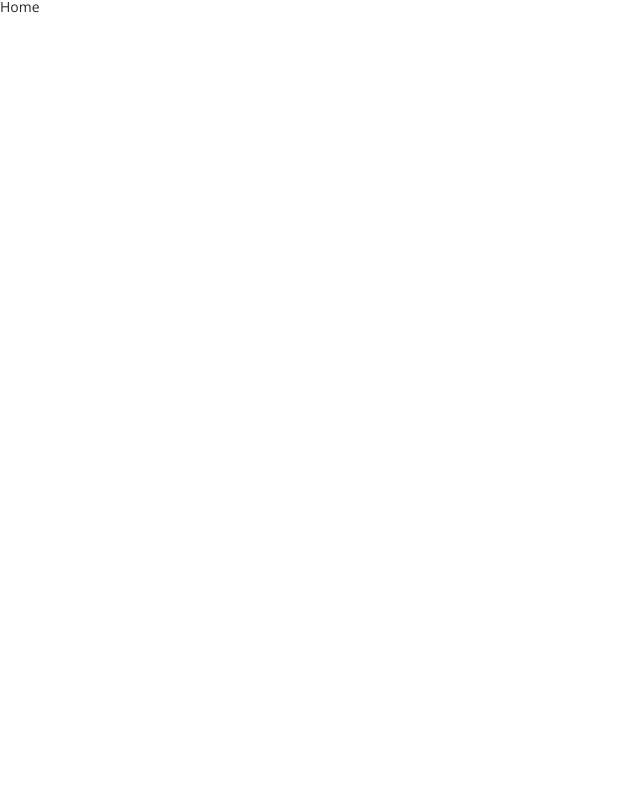
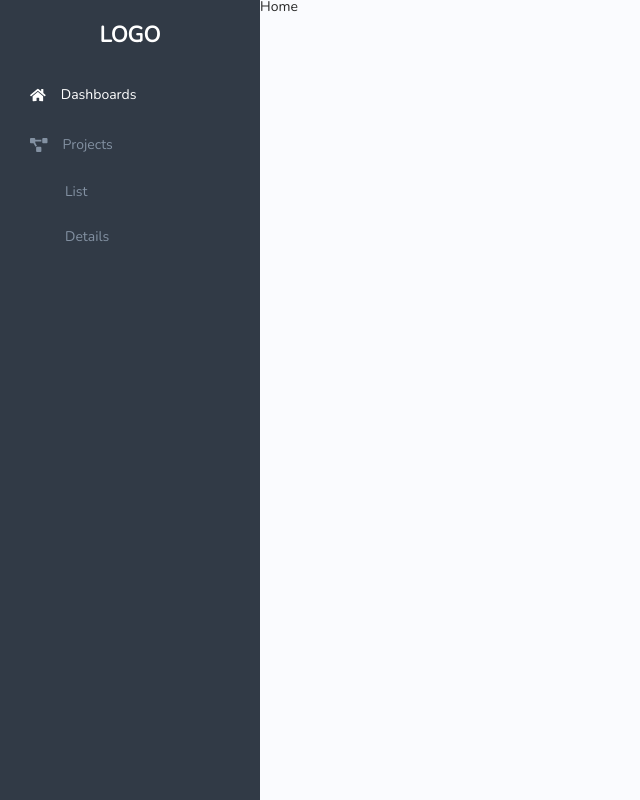
Before and after one commit to seung-juv/dashboard-react, a React (Create React App) app: page / in a window 1280 px wide. Shown: the whole page, without its empty margins (0-640 px from the left). Built offline with nearby package versions, Linux system fonts and the light colour scheme.

Commit message:
Getting GlobalNavigationBar

```diff
--- a/package.json
+++ b/package.json
@@ -3,6 +3,9 @@
   "version": "0.1.0",
   "private": true,
   "dependencies": {
+    "@fortawesome/fontawesome-svg-core": "^1.2.30",
+    "@fortawesome/free-solid-svg-icons": "^5.14.0",
+    "@fortawesome/react-fontawesome": "^0.1.11",
     "@testing-library/jest-dom": "^4.2.4",
     "@testing-library/react": "^9.3.2",
     "@testing-library/user-event": "^7.1.2",
--- a/public/index.html
+++ b/public/index.html
@@ -1,14 +1,13 @@
 <!DOCTYPE html>
 <html lang="en">
+
 <head>
   <meta charset="utf-8" />
   <link rel="icon" href="%PUBLIC_URL%/favicon.ico" />
   <meta name="viewport" content="width=device-width, initial-scale=1" />
   <meta name="theme-color" content="#000000" />
-    <meta
-      name="description"
-      content="Web site created using create-react-app"
-    />
+  <meta name="description" content="Web site created using create-react-app" />
+  <link rel="stylesheet" type="text/css" href="https://fonts.googleapis.com/css?family=Nunito" />
   <link rel="apple-touch-icon" href="%PUBLIC_URL%/logo192.png" />
   <!--
       manifest.json provides metadata used when your web app is installed on a
@@ -26,6 +25,7 @@
     -->
   <title>React App</title>
 </head>
+
 <body>
   <noscript>You need to enable JavaScript to run this app.</noscript>
   <div id="root"></div>
@@ -40,4 +40,5 @@
       To create a production bundle, use `npm run build` or `yarn build`.
     -->
 </body>
+
 </html>
--- a/src/components/App.js
+++ b/src/components/App.js
@@ -1,16 +1,31 @@
 import React from "react";
 import { HashRouter as Router, Route } from "react-router-dom";
 import Home from "../routes/Home";
-import { ThemeProvider } from "styled-components";
+import styled, { ThemeProvider } from "styled-components";
 import Theme from "../styles/Theme";
 import GlobalStyles from "../styles/GlobalStyles";
+import GlobalNavigationBar from "./GlobalNavigationBar";
+
+const Wrapper = styled.div`
+  min-width: 100vw;
+  min-height: 100vh;
+  position: relative;
+  display: flex;
+`;
+
+const Container = styled.div`flex: 1;`;
 
 const App = () => {
   return (
     <ThemeProvider theme={Theme}>
       <GlobalStyles />
       <Router>
-        <Route path="/" exact component={Home} />
+        <Wrapper>
+          <GlobalNavigationBar />
+          <Container>
+            <Route path="/" exact component={Home} />
+          </Container>
+        </Wrapper>
       </Router>
     </ThemeProvider>
   );
--- /dev/null
+++ b/src/components/GlobalNavigationBar.js
@@ -0,0 +1,57 @@
+import React from "react";
+import styled from "styled-components";
+import GlobalNavigationButton from "./GlobalNavigationButton";
+import { faHome, faProjectDiagram } from "@fortawesome/free-solid-svg-icons";
+import { Link } from "react-router-dom";
+
+const Wrapper = styled.nav`
+  width: 100%;
+  max-width: 260px;
+  display: flex;
+  flex-flow: column nowrap;
+  background-color: ${props => props.theme.mainColor};
+`;
+
+const Logo = styled.h1`
+  width: 100%;
+  height: 70px;
+  font-size: 22px;
+  display: flex;
+  color: ${props => props.theme.whiteColor};
+  font-weight: bold;
+  justify-content: center;
+  align-items: center;
+  cursor: pointer;
+`;
+
+const MenuContainer = styled.div`
+  flex: 1;
+  flex-flow: column nowrap;
+  overflow-y: scroll;
+`;
+
+export default () => {
+  return (
+    <Wrapper>
+      <Logo>
+        <Link to="/">LOGO</Link>
+      </Logo>
+      <MenuContainer>
+        <GlobalNavigationButton ItemProps={{ name: "Dashboards", url: "/", icon: faHome }} />
+        <GlobalNavigationButton
+          ItemProps={{ name: "Projects", icon: faProjectDiagram }}
+          SubItemProps={[
+            {
+              name: "List",
+              url: "/projects/list"
+            },
+            {
+              name: "Details",
+              url: "/projects/details"
+            }
+          ]}
+        />
+      </MenuContainer>
+    </Wrapper>
+  );
+};
--- /dev/null
+++ b/src/components/GlobalNavigationButton.js
@@ -0,0 +1,81 @@
+import React from "react";
+import styled from "styled-components";
+import { Link, useLocation } from "react-router-dom";
+import { FontAwesomeIcon } from "@fortawesome/react-fontawesome";
+
+const EFontAwesomeIcon = styled(FontAwesomeIcon)`
+  width: 20px;
+  height: 20px;
+  margin-right: 15px;
+  transition: .25s color ease;
+`;
+
+const ItemContainer = styled.div`
+  display: flex;
+  width: 100%;
+  flex-flow: column nowrap;
+
+  a {
+    display: flex;
+    align-items: center;
+    width: 100%;
+    font-weight: 400;
+    color: ${props => props.theme.darkGreyColor};
+    ${EFontAwesomeIcon} {
+      color: ${props => props.theme.darkGreyColor};
+    }
+    &:hover {
+      color: ${props => props.theme.lightGreyColor};
+      ${EFontAwesomeIcon} {
+        color: ${props => props.theme.lightGreyColor};
+      }
+    }
+    &.active {
+      color: ${props => props.theme.whiteColor};
+      ${EFontAwesomeIcon} {
+        color: ${props => props.theme.whiteColor};
+      }
+    }
+  }
+`;
+
+const Item = styled(Link)`padding: 15px 30px;`;
+
+const ItemText = styled.span`transition: .25s color ease;`;
+
+const SubItemContainer = styled.div``;
+
+const SubItem = styled(Link)`padding: 15px 30px 16px 65px;`;
+
+const SubItemText = styled.span`transition: .25s color ease;`;
+
+const GlobalNavigationButton = ({ ItemProps: { name, icon, url }, SubItemProps }) => {
+  const { pathname } = useLocation();
+  return (
+    <ItemContainer>
+      <Item to={url ? url : ""} className={url !== undefined && pathname === url ? "active" : null}>
+        <EFontAwesomeIcon icon={icon} />
+        <ItemText>
+          {name}
+        </ItemText>
+      </Item>
+
+      {SubItemProps &&
+        <SubItemContainer>
+          {SubItemProps.map((item, idx) =>
+            <SubItem
+              to={item.url}
+              key={idx}
+              className={item.url !== undefined && pathname === item.url ? "active" : null}
+            >
+              <SubItemText>
+                {item.name}
+              </SubItemText>
+            </SubItem>
+          )}
+        </SubItemContainer>}
+    </ItemContainer>
+  );
+};
+
+export default GlobalNavigationButton;
--- a/src/styles/GlobalStyles.js
+++ b/src/styles/GlobalStyles.js
@@ -3,14 +3,14 @@ import reset from "styled-reset";
 
 export default createGlobalStyle`
   ${reset};
-  @import url('https://fonts.googleapis.com/css?family=Open+Sans:400,600,700');
   * {
     box-sizing: border-box;
   }
-  body {
+  body, html {
     color: ${props => props.theme.blackColor};
+    background-color: #fafbfe;
     font-size: 14px;
-    font-family: 'Open Sans', sans-serif;
+    font-family: "Nunito", sans-serif;
   }
   a {
     color: inherit;
--- a/src/styles/Theme.js
+++ b/src/styles/Theme.js
@@ -1,3 +1,8 @@
 export default {
-  blackColor: "#292929"
+  blackColor: "#292929",
+  whiteColor: "#ffffff",
+  lightGreyColor: "#bccee4",
+  darkGreyColor: "#8391a2",
+  mainColor: "#313a46",
+  purpleColor: "#6772F4"
 };
```
Also changed, not shown: 1 other file (tests, documents, lock files or other folders). Lines whose indentation alone changed are shown as unchanged.
